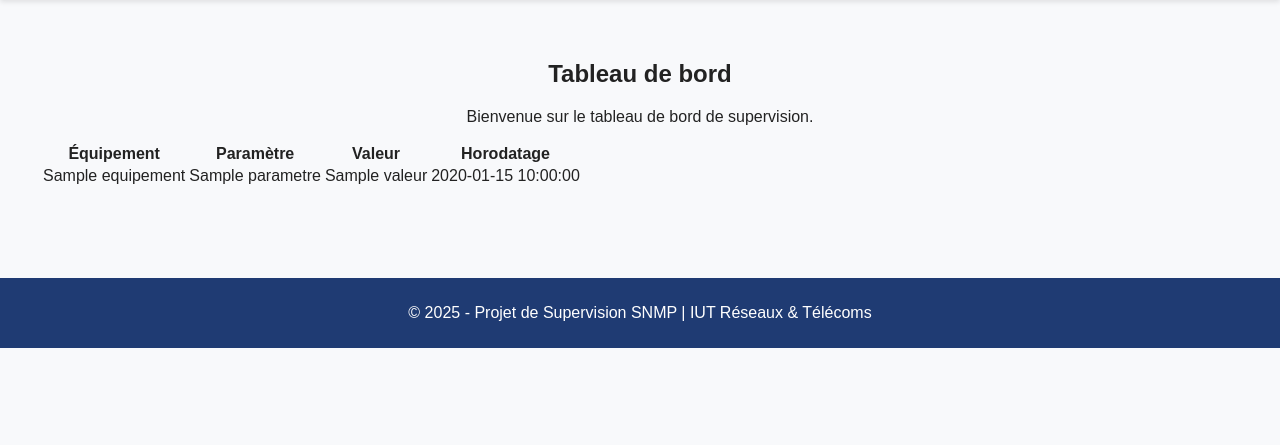
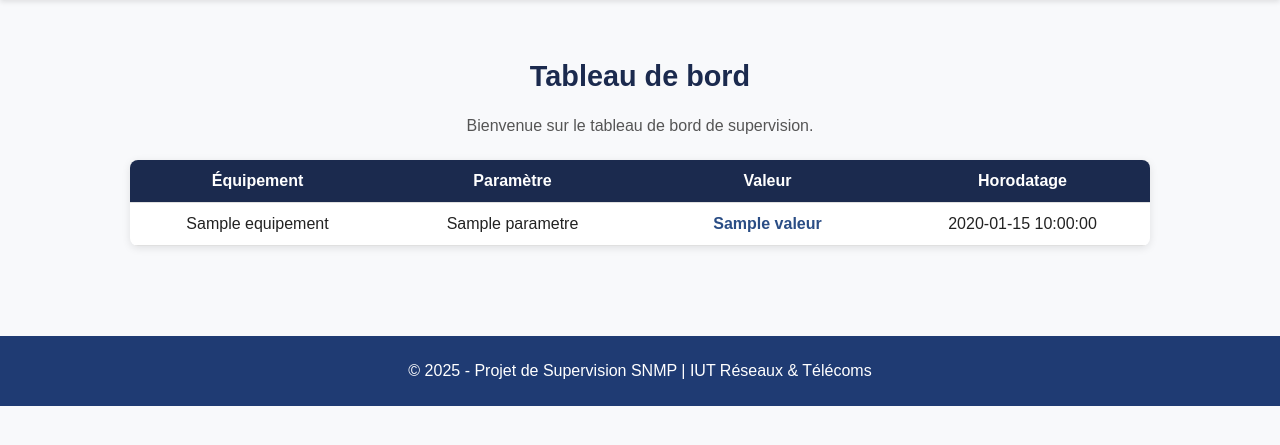
Before and after one commit to AlexandreLakomy/ETRS011, a Flask app: template Flask/templates/dashboard.html in a window 1280 px wide. Shown: the part 95-540 px from the top of the page. Run offline with Flask 3, Linux system fonts and the light colour scheme; the template is opened without the code that fills it: most values are stand-ins (such as "Sample title", 1, 10 or a date in 2020); parts of the project's set-up code (start-up, migrations or seed data) failed here and were passed over.

Commit message:
Dashboard Update OK

```diff
--- a/Flask/app.py
+++ b/Flask/app.py
@@ -70,14 +70,12 @@ def dashboard():
     return render_template('dashboard.html', data=data)
 
 
-
 # --------------------------------------------------------------------
 # 📜 Logs
 # --------------------------------------------------------------------
 @app.route('/logs')
 def logs():
     return render_template('logs.html')
-
 
 # --------------------------------------------------------------------
 # ⚙️ Configuration
@@ -102,8 +100,8 @@ def check_snmp_device(ip, community, oid):
     try:
         iterator = getCmd(
             SnmpEngine(),
-            CommunityData(community, mpModel=1),
-            UdpTransportTarget((ip, 161), timeout=2, retries=1),
+            CommunityData(community, mpModel=1),  # SNMPv2c
+            UdpTransportTarget((ip, 161), timeout=3, retries=1),
             ContextData(),
             ObjectType(ObjectIdentity(oid))
         )
@@ -113,13 +111,12 @@ def check_snmp_device(ip, community, oid):
         if errorIndication:
             return {"status": "DOWN", "info": str(errorIndication)}
         elif errorStatus:
-            return {"status": "DOWN", "info": errorStatus.prettyPrint()}
+            return {"status": "DOWN", "info": str(errorStatus.prettyPrint())}
         else:
-            for varBind in varBinds:
-                return {"status": "UP", "info": str(varBind)}
+            return {"status": "UP", "info": str(varBinds[0])}
+
     except Exception as e:
         return {"status": "DOWN", "info": str(e)}
-
 
 
 # --------------------------------------------------------------------
@@ -169,34 +166,46 @@ def insert_snmp_value(equipement_id, oid_id, valeur):
 
 
 def collect_snmp_data():
-    """Collecte et stocke les données SNMP du NAS uniquement."""
-    devices = [
-        {
-            "name": "NAS",
-            "ip": "192.168.176.2",
-            "community": "passprojet",
-            "equipement_id": 1,
-            "oid_id": 1,
-            "oid": "1.3.6.1.4.1.6574.1.2.0"  # Température NAS Synology
-        }
-    ]
+    """Collecte et stocke les données SNMP de tous les équipements présents dans la BDD."""
+    conn = get_db_connection()
+    cur = conn.cursor()
 
-    for device in devices:
-        res = check_snmp_device(device["ip"], device["community"], device["oid"])
+    # 1️⃣ Récupérer tous les équipements
+    cur.execute("SELECT id, nom, ip, community FROM Equipement;")
+    equipements = cur.fetchall()
 
-        if res["status"] == "UP":
-            try:
-                # Extraction de la valeur SNMP renvoyée
-                valeur_str = res["info"].split("=")[-1].strip()
-                valeur = float(valeur_str)
-                insert_snmp_value(device["equipement_id"], device["oid_id"], valeur)
-                print(f"[{datetime.datetime.now():%Y-%m-%d %H:%M:%S}] ✅ Donnée enregistrée pour {device['name']} : {valeur}")
-            except ValueError:
-                print(f"[{datetime.datetime.now():%Y-%m-%d %H:%M:%S}] ⚠️ Donnée non numérique reçue : {res['info']}")
-            except Exception as e:
-                print(f"[{datetime.datetime.now():%Y-%m-%d %H:%M:%S}] ⚠️ Erreur conversion ou insertion SNMP : {e}")
-        else:
-            print(f"[{datetime.datetime.now():%Y-%m-%d %H:%M:%S}] ❌ {device['name']} injoignable : {res['info']}")
+    for equipement in equipements:
+        equipement_id = equipement["id"]
+        equipement_nom = equipement["nom"]
+        equipement_ip = equipement["ip"]
+        community = equipement["community"]
+
+        # 2️⃣ Récupérer les OID associés à cet équipement
+        cur.execute("SELECT id, identifiant, nomParametre FROM OID WHERE equipement_id = ?", (equipement_id,))
+        oids = cur.fetchall()
+
+        for oid in oids:
+            oid_id = oid["id"]
+            oid_value = oid["identifiant"]
+            param_name = oid["nomParametre"]
+
+            # 3️⃣ Interroger le périphérique via SNMP
+            res = check_snmp_device(equipement_ip, community, oid_value)
+
+            if res["status"] == "UP":
+                try:
+                    valeur_str = res["info"].split("=")[-1].strip()
+                    valeur = float(valeur_str)
+                    insert_snmp_value(equipement_id, oid_id, valeur)
+                    print(f"[{datetime.datetime.now():%Y-%m-%d %H:%M:%S}] ✅ {param_name} ({equipement_nom}) = {valeur}")
+                except ValueError:
+                    print(f"[{datetime.datetime.now():%Y-%m-%d %H:%M:%S}] ⚠️ Valeur non numérique reçue pour {param_name} ({equipement_nom}) : {res['info']}")
+                except Exception as e:
+                    print(f"[{datetime.datetime.now():%Y-%m-%d %H:%M:%S}] ⚠️ Erreur d’insertion pour {param_name} ({equipement_nom}) : {e}")
+            else:
+                print(f"[{datetime.datetime.now():%Y-%m-%d %H:%M:%S}] ❌ {equipement_nom} injoignable : {res['info']}")
+
+    conn.close()
 
 
 async def poll_snmp_data():
@@ -215,7 +224,7 @@ async def poll_snmp_data():
 # 🚀 Lancement du serveur
 # --------------------------------------------------------------------
 def run_flask():
-    app.run(host="10.7.253.55", port=5000, debug=True, use_reloader=False)
+    app.run(host="10.7.253.61", port=5000, debug=True, use_reloader=False)
 
 if __name__ == "__main__":
     loop = asyncio.get_event_loop()
--- a/Flask/templates/dashboard.html
+++ b/Flask/templates/dashboard.html
@@ -1,11 +1,12 @@
 {% extends 'base.html' %}
 {% block title %}Dashboard{% endblock %}
 {% block content %}
-<h2>Tableau de bord</h2>
-<p>Bienvenue sur le tableau de bord de supervision.</p>
+<h2 class="dashboard-title">Tableau de bord</h2>
+<p class="dashboard-subtitle">Bienvenue sur le tableau de bord de supervision.</p>
 
 {% if data %}
-<table>
+<div class="table-container">
+    <table class="dashboard-table">
         <thead>
             <tr>
                 <th>Équipement</th>
@@ -19,13 +20,74 @@
             <tr>
                 <td>{{ row['equipement'] }}</td>
                 <td>{{ row['parametre'] }}</td>
-            <td>{{ row['valeur'] }}</td>
+                <td class="value-cell">{{ row['valeur'] }}</td>
                 <td>{{ row['date'] }}</td>
             </tr>
             {% endfor %}
         </tbody>
     </table>
+</div>
 {% else %}
-<p>Aucune donnée disponible dans la base de données.</p>
+<p class="no-data">Aucune donnée disponible dans la base de données.</p>
 {% endif %}
+
+<style>
+.table-container {
+    display: flex;
+    justify-content: center;
+}
+
+.dashboard-table {
+    width: 85%;
+    border-collapse: collapse;
+    table-layout: fixed; /* ✅ fixe les largeurs des colonnes */
+    box-shadow: 0 2px 8px rgba(0,0,0,0.1);
+    background-color: #fff;
+    border-radius: 8px;
+    overflow: hidden;
+}
+
+.dashboard-table th,
+.dashboard-table td {
+    padding: 12px 15px;
+    text-align: center; /* ✅ centre le texte pour toutes les colonnes */
+    border-bottom: 1px solid #e0e0e0;
+}
+
+.dashboard-table th {
+    background-color: #1b2a4e;
+    color: white;
+    font-weight: 600;
+}
+
+.dashboard-table tr:hover {
+    background-color: #f5f7fa;
+}
+
+.value-cell {
+    font-weight: 600;
+    color: #2a4d85;
+}
+
+.dashboard-title {
+    text-align: center;
+    font-size: 1.8em;
+    font-weight: 700;
+    margin-top: 20px;
+    color: #1b2a4e;
+}
+
+.dashboard-subtitle {
+    text-align: center;
+    font-size: 1em;
+    color: #555;
+    margin-bottom: 25px;
+}
+
+.no-data {
+    text-align: center;
+    color: #888;
+    margin-top: 30px;
+}
+</style>
 {% endblock %}
```
Also changed, not shown: 1 other file. Lines whose indentation alone changed are shown as unchanged.
